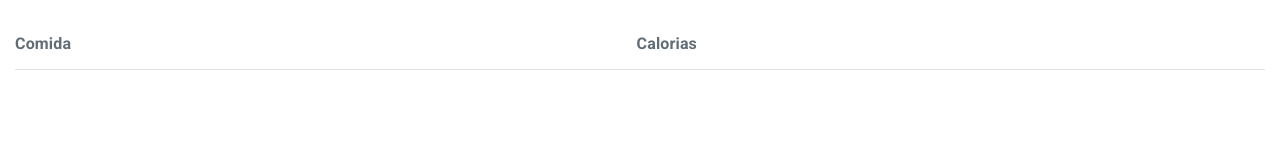
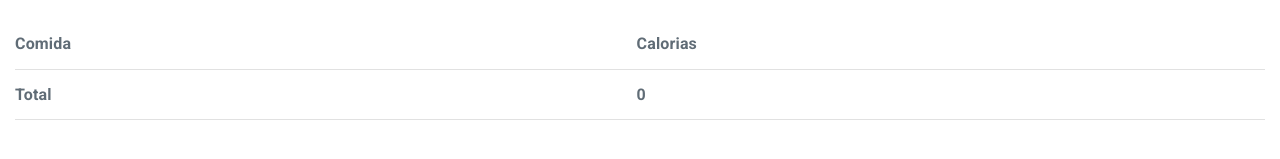
Before and after one commit to guipaterlini/App-Calorias-Consumidas, a React (Create React App) app: page / in a window 1280 px wide. Shown: the part 175-334 px from the top of the page. Built offline with nearby package versions, Linux system fonts and the light colour scheme.

Commit message:
Feature: adicionado somatoria a tabela de comidas e calorias

```diff
--- a/src/App.tsx
+++ b/src/App.tsx
@@ -36,6 +36,16 @@ export default function App() {
             </tr>
           ))}
         </tbody>
+        <tfoot>
+          <tr>
+            <td>
+              <b>Total</b>
+            </td>
+            <td>
+              <b>{comidas.reduce((acc, item) => acc + Number(item.calorias), 0)}</ b>
+            </td>
+          </tr>
+        </tfoot>
       </table>
     </div>
   );
```
